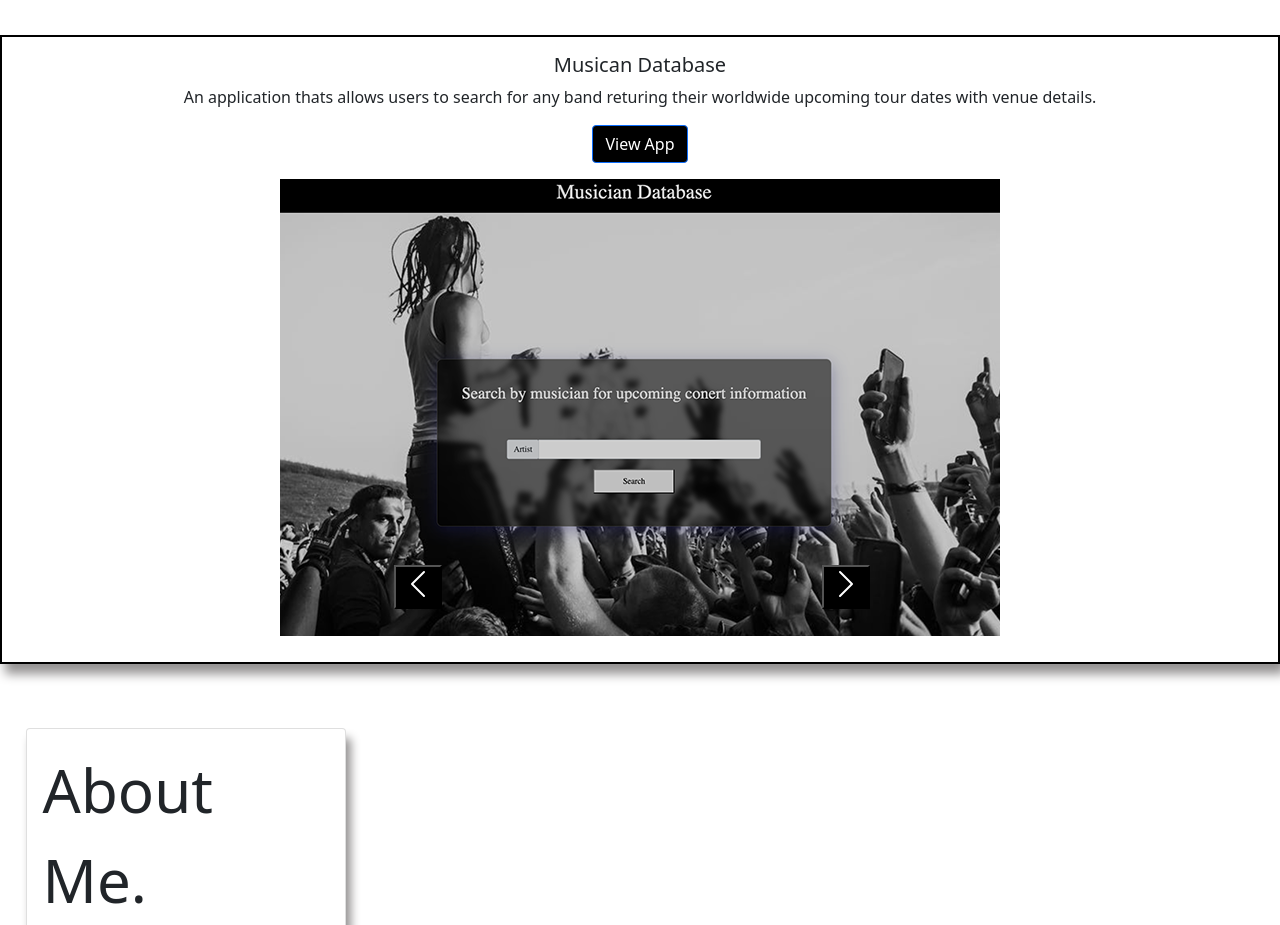
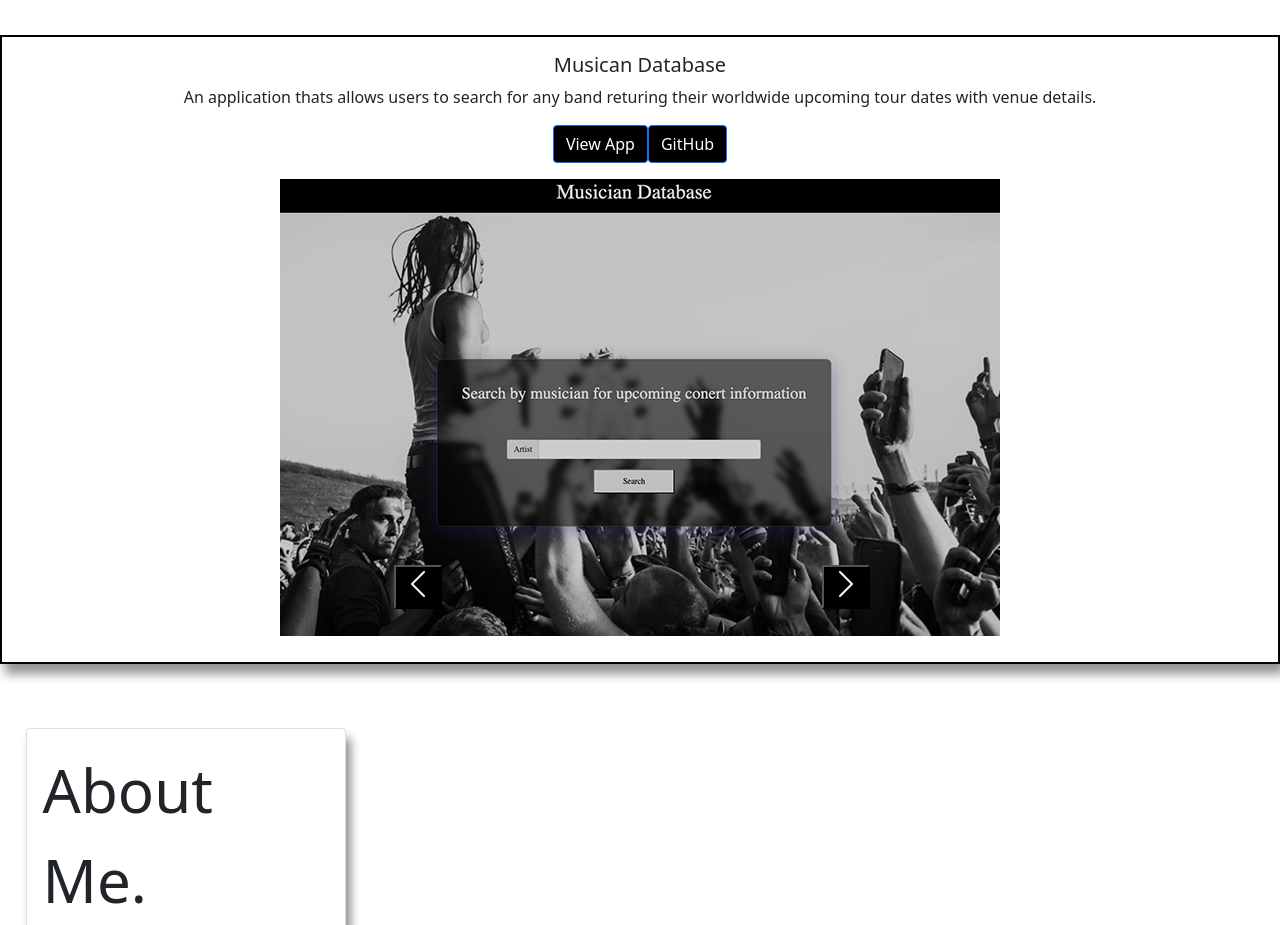
Before and after one commit to JayBarbanel/JayBarbanel_React_Portfolio, a React (Create React App) app: page / in a window 1280 px wide. Shown: the part 2200-3125 px from the top of the page. Built offline with nearby package versions, Linux system fonts and the light colour scheme.

Commit message:
added github button to MDB

```diff
--- a/src/components/MusicianDB.js
+++ b/src/components/MusicianDB.js
@@ -12,6 +12,7 @@ function MusicianDB () {
     <h5 class="card-title">Musican Database</h5>
     <p class="card-text">An application thats allows users to search for any band returing their worldwide upcoming tour dates with venue details.</p>
     <a id="view" href="https://jaybarbanel.github.io/Musicain_Database/ " class="btn btn-primary">View App</a>
+    <a id="view" href="https://jaybarbanel.github.io/Musicain_Database/ " class="btn btn-primary">GitHub</a>
   </div>
         <div id="carouselExampleControlsNoTouching3" class="carousel slide" data-bs-touch="false" data-bs-interval="false">
   <div class="carousel-inner">
--- a/src/components/Warzone.css
+++ b/src/components/Warzone.css
@@ -22,7 +22,6 @@
 #view{
    background-color: black;
 }
-
 
 
 .cardWZ{
```
